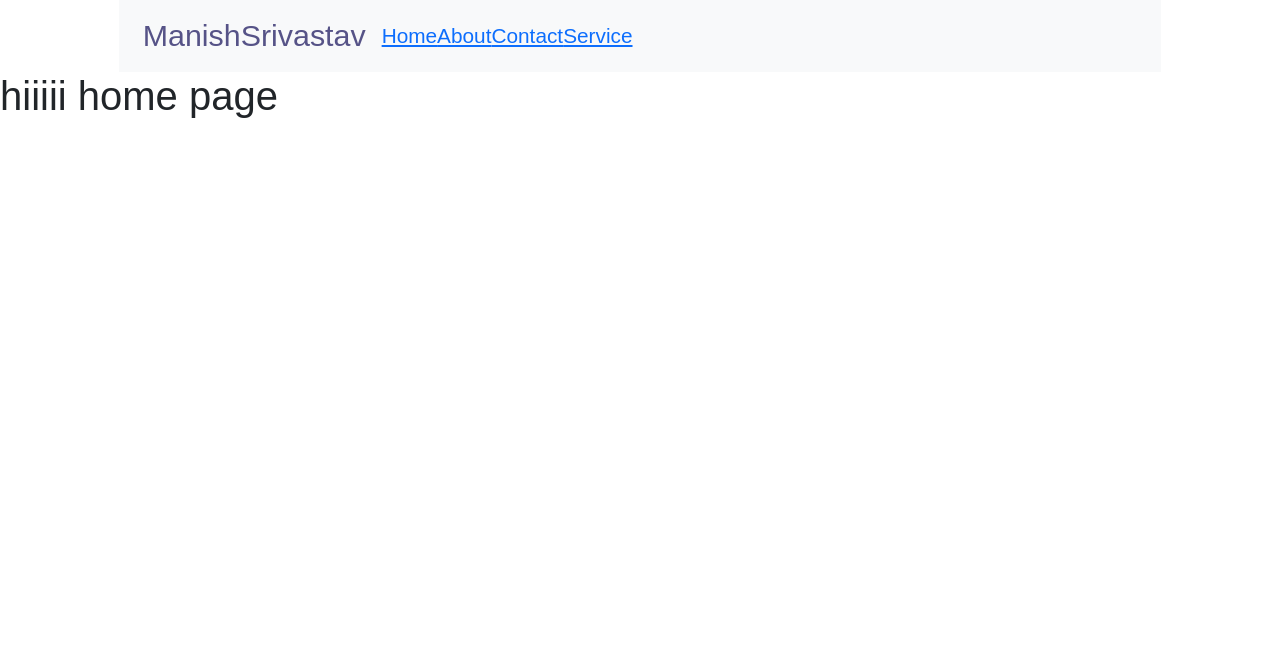
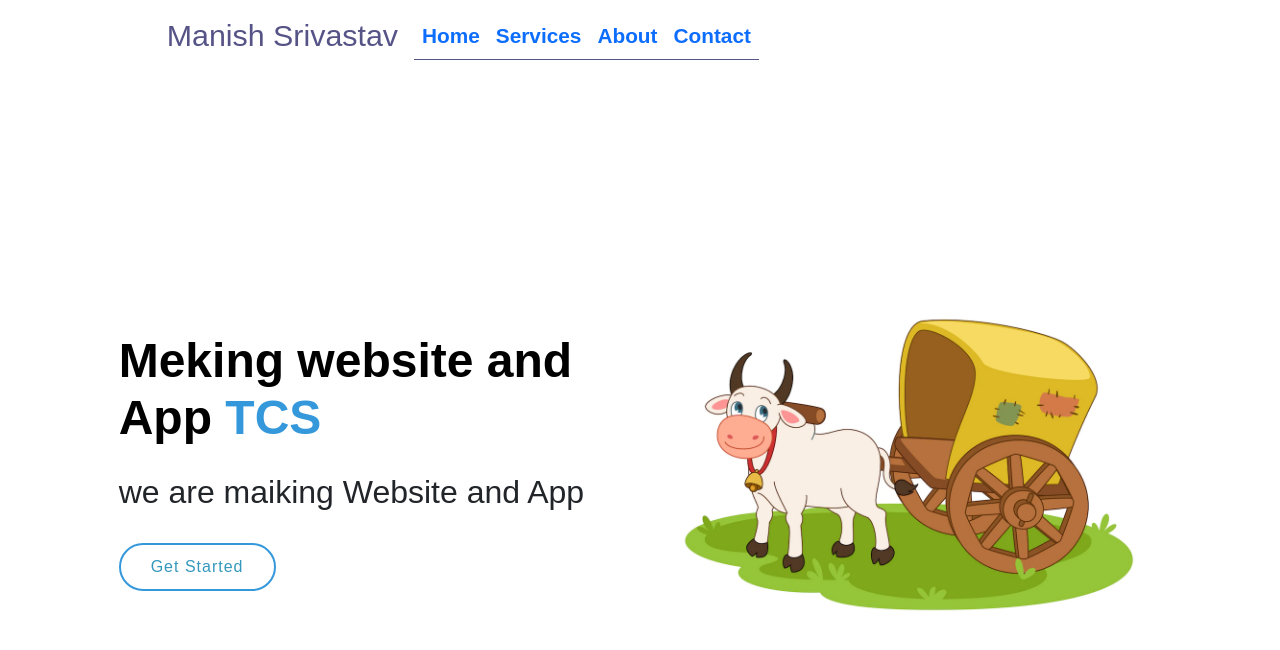
Before and after one commit to manishsimplegithub/React-Branch, a React (Create React App) app: page / in a window 1280 px wide. Shown: the top 650 px of the page. Built offline with nearby package versions, Linux system fonts and the light colour scheme; a web font is replaced by a local one.

Commit message:
Transfer.jsx

```diff
--- a/src/Component2/NavBar.jsx
+++ b/src/Component2/NavBar.jsx
@@ -7,13 +7,16 @@
       <div className="container-fluid nav_bg">
         <div className="row">
           <div className="col-10 mx-auto">
-            <nav class="navbar navbar-expand-lg navbar-light bg-light">
-              <div class="container-fluid">
-                <a class="navbar-brand" to="/">
-                  ManishSrivastav
+            <div className="container-fluid nav_bg">
+              <div className="row">
+                <div className="col-12 mx-auto">
+                  <nav className="navbar navbar-expand-lg">
+                    <div className="container-fluid">
+                      <a className="navbar-brand" href="#">
+                        Manish Srivastav
                       </a>
                       <button
-                  class="navbar-toggler"
+                        className="navbar-toggler"
                         type="button"
                         data-bs-toggle="collapse"
                         data-bs-target="#navbarSupportedContent"
@@ -24,26 +27,41 @@
                         <span class="navbar-toggler-icon"></span>
                       </button>
                       <div
-                  class="collapse navbar-collapse"
+                        className="collapse navbar-collapse"
                         id="navbarSupportedContent"
                       >
-                  <ul class="navbar-nav ml-auto mb-2 mb-lg-0">
-                    <a exact activeClassName="active_class" href="/">
+                        <ul className="navbar-nav ml-auto mb-2 mb-lg-0">
+                          <li className="menu_active">
+                            <a
+                              className="nav-link active"
+                              aria-current="page"
+                              href="/"
+                            >
                               Home
                             </a>
-                    <a exact activeClassName="active_class" href="/About">
+                          </li>
+                          <li className="menu_active">
+                            <a className="nav-link" href="Service">
+                              Services
+                            </a>
+                          </li>
+                          <li className="menu_active">
+                            <a className="nav-link" href="About">
                               About
                             </a>
-                    <a exact activeClassName="active_class" href="/contact">
+                          </li>
+                          <li className="menu_active">
+                            <a className="nav-link" href="Contact">
                               Contact
                             </a>
-                    <a exact activeClassName="active_class" href="/Service">
-                      Service
-                    </a>
+                          </li>
                         </ul>
                       </div>
                     </div>
                   </nav>
+                </div>
+              </div>
+            </div>
           </div>
         </div>
       </div>
--- a/src/Component2/projectWork/About.jsx
+++ b/src/Component2/projectWork/About.jsx
@@ -1,7 +1,19 @@
 import React from "react";
+import Transfer from "./Transfer";
+import web from "../images/bullock-cart-cartoon-vector-illustration_96037-416.webp";
 
 const About = () => {
-  return <div>About</div>;
+  return (
+    <>
+      {/* Using props method */}
+      <Transfer
+        name="heyy!! coder 💻 welcome to About page"
+        imgsrc={web}
+        visit="./Contact"
+        btnname="Contact"
+      />
+    </>
+  );
 };
 
 export default About;
--- a/src/Component2/projectWork/Home.jsx
+++ b/src/Component2/projectWork/Home.jsx
@@ -1,9 +1,16 @@
 import React from "react";
+import Transfer from "./Transfer";
+import web from "../images/bullock-cart-cartoon-vector-illustration_96037-416.webp";
 
 const Home = () => {
   return (
     <>
-      <h1> hiiiii home page</h1>
+      <Transfer
+        name=" Meking website and App"
+        imgsrc={web}
+        visit="./Service"
+        btnname="Get Started"
+      />
     </>
   );
 };
--- /dev/null
+++ b/src/Component2/projectWork/Transfer.jsx
@@ -0,0 +1,40 @@
+import React from "react";
+import web from "../images/bullock-cart-cartoon-vector-illustration_96037-416.webp";
+
+const Transfer = (props) => {
+  return (
+    <>
+      <section id="header" className="d-flex align-items-center">
+        <div className="container-fluid nav_bg">
+          <div className="row">
+            <div className="col-10 mx-auto">
+              <div className="row">
+                <div className="col-md-6 pt-5  pt-lg-0 order-2 order-lg-1 d-flex justify-content-center flex-column">
+                  <h1>
+                    {props.name}
+                    <strong className="brand-name"> TCS</strong>
+                  </h1>
+                  <h2 className="my-3"> we are maiking Website and App</h2>
+                  <div className="mt-3">
+                    <a href={props.visit} className="btn-get-started">
+                      {props.btnname}
+                    </a>
+                  </div>
+                </div>
+                <div className="col-lg-6  order-1 order-lg-2 header-image">
+                  <img
+                    src={web}
+                    className="img-fluid animated"
+                    alt="home img"
+                  />
+                </div>
+              </div>
+            </div>
+          </div>
+        </div>
+      </section>
+    </>
+  );
+};
+
+export default Transfer;
--- a/src/Component2/projectWork/index.css
+++ b/src/Component2/projectWork/index.css
@@ -16,6 +16,17 @@
     color: #565387 !important;
 }
 
+.menu_style {
+    width: 100%;
+    line-height: 60px;
+    background-color: #20232a;
+    /* background-color: bisque; */
+    /* background-color: purple; */
+    display: flex;
+    justify-content: space-around;
+
+}
+
 .navbar a {
     font-size: 1.3rem;
     text-transform: capitalize;
@@ -30,12 +41,82 @@
     color: #3498db !important;
 }
 
-@media(max-width: 991px){
-    .navbar-brand{
-        font-size:  1.5rem !important;
+@media(max-width: 991px) {
+    .navbar-brand {
+        font-size: 1.5rem !important;
     }
-    .menu_active{
+
+    .menu_active {
         font-weight: bold;
         border-bottom: none;
     }
 }
+
+#header {
+    width: 100%;
+    height: 80vh;
+    margin-top: 70px;
+}
+
+#header h1 {
+    margin: 0 0 10px 0;
+    font-size: 48px;
+    font-weight: 700;
+    color: black;
+
+}
+
+#header .brand-name {
+    color: #3498db
+}
+
+#headeer h2 {
+    color: #484848;
+}
+
+#header .btn-get-started {
+    font-weight: 500;
+    font-size: 16px;
+    letter-spacing: 1px;
+    display: inline-block;
+    padding: 10px 30px;
+    border-radius: 50px;
+    transition: 0.5s;
+    color: #3498bd;
+    border: 2px solid #3498db;
+    text-decoration: none;
+}
+
+#header .btn-get-started:hover {
+    background: #3498db;
+    color: #fff;
+}
+
+.header-image {
+    text-align: right;
+}
+
+#header.animated {
+    animation: up-down 2s ease-in-out infinite alternate-reverse both;
+}
+
+@-webkit-keyframes up-down {
+    0% {
+        transform: translate(10px);
+    }
+
+    100% {
+        transform: translate(-10px);
+    }
+}
+
+@keyframes up-down {
+    0% {
+        transform: (10px);
+
+    }
+
+    100% {
+        transform: translate(-10px);
+    }
+}
```
Also changed, not shown: src/Component2/images/bullock-cart-cartoon-vector-illustration_96037-416.webp (added), src/Component2/images/first.jpeg (added). Lines whose indentation alone changed are shown as unchanged.
